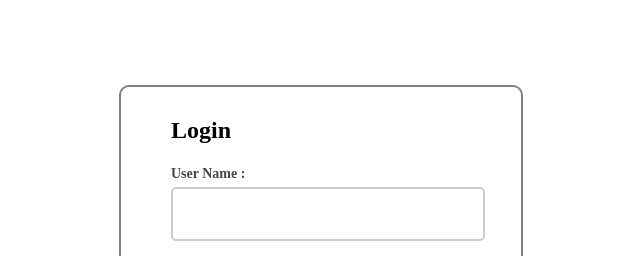
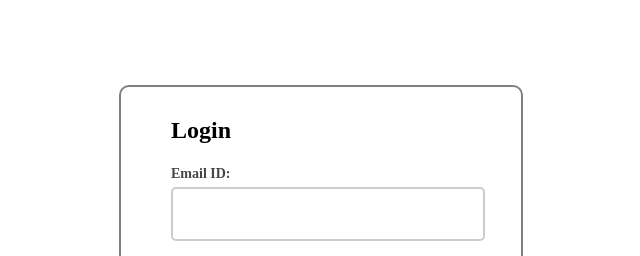
Before and after one commit to srs4040/trial, a plain HTML site: page index.html in a window 1280 px wide. Shown: the top 256 px of the page, 71-711 px from the left. Drawn offline with Linux system fonts and the light colour scheme.

Commit message:
Update index.html

```diff
--- a/index.html
+++ b/index.html
@@ -12,7 +12,7 @@
 <div class="main">
 <h2>Login</h2>
 <form id="form_id" method="post" name="myform">
-<label>User Name :</label>
+<label>Email ID:</label>
 <input type="text" name="username" id="username"/>
 <label>Password :</label>
 <input type="password" name="password" id="password"/>
```
